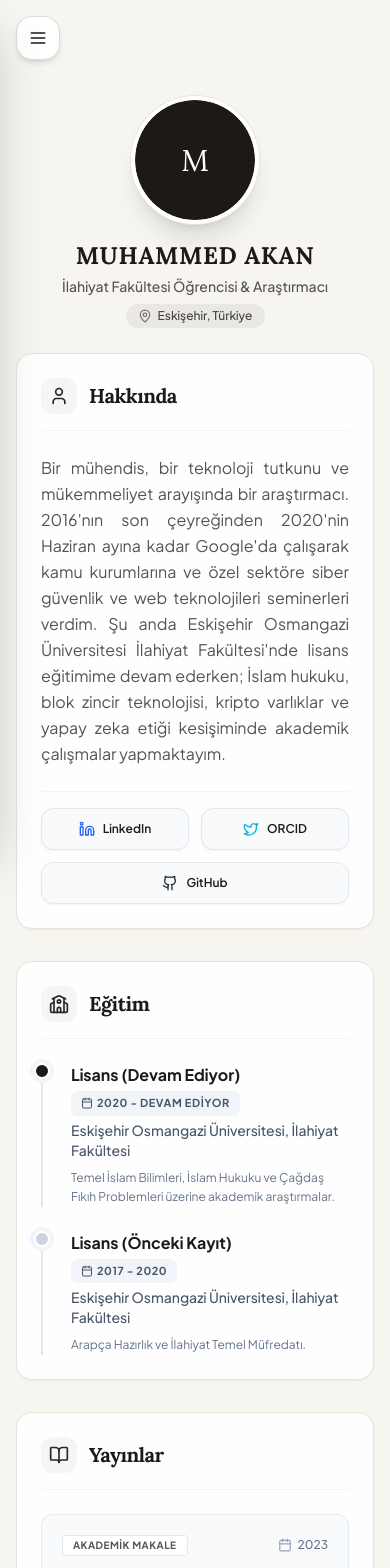
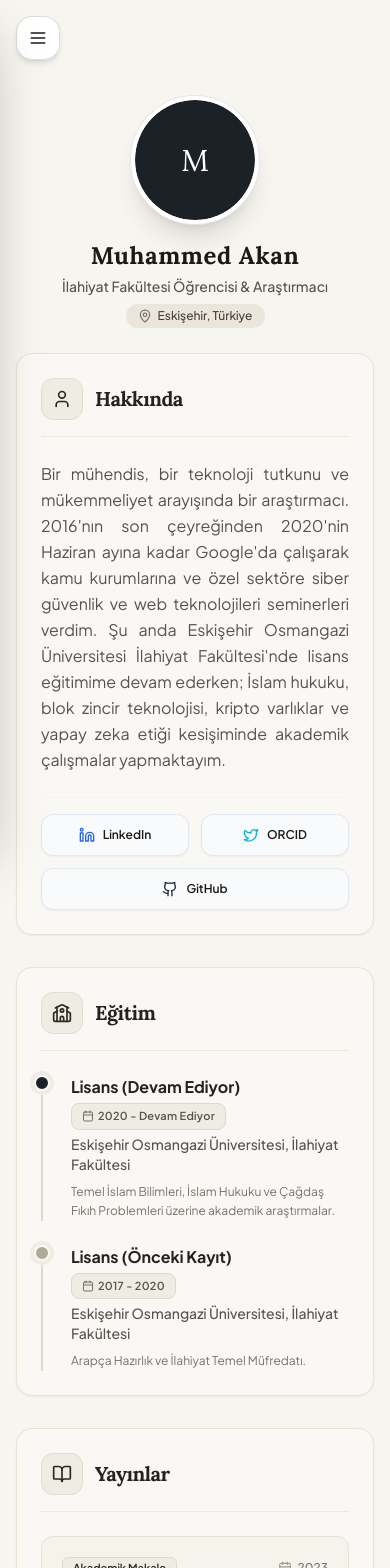
Before and after one commit to IaconProject/academic-portfolio, a Next.js app: page / in a window 390 px wide. Shown: the top 1568 px of the page. Built offline with nearby package versions, Linux system fonts and the light colour scheme; no server answers; the database is empty.

Commit message:
style: büyük harfler normal harf düzenine çevrildi, sidebar derin füme (#1c2128) ve uyumlu bej kart tonları uygulandı

```diff
--- a/app/layout.tsx
+++ b/app/layout.tsx
@@ -23,7 +23,7 @@ const spaceGrotesk = Space_Grotesk({
 });
 
 export const metadata: Metadata = {
-  title: 'MUHAMMED AKAN | Akademik Portfolyo',
+  title: 'Muhammed Akan | Akademik Portfolyo',
   description: 'İlahiyat Fakültesi Öğrencisi & Araştırmacı Muhammed Akan\'ın akademik portfolyosu. İslam Hukuku, Blok Zincir Teknolojisi ve Yapay Zeka Etiği.',
   keywords: ['Muhammed Akan', 'Akademik Portfolyo', 'İlahiyat', 'İslam Hukuku', 'Blok Zincir', 'Yapay Zeka Etiği'],
   authors: [{ name: 'Muhammed Akan' }],
@@ -32,7 +32,7 @@ export const metadata: Metadata = {
     icon: '/favicon.ico',
   },
   openGraph: {
-    title: 'MUHAMMED AKAN | Akademik Portfolyo',
+    title: 'Muhammed Akan | Akademik Portfolyo',
     description: 'İlahiyat Fakültesi Öğrencisi & Araştırmacı Muhammed Akan\'ın akademik portfolyosu.',
     type: 'website',
     locale: 'tr_TR',
--- a/components/public/AcademicCard.tsx
+++ b/components/public/AcademicCard.tsx
@@ -21,14 +21,14 @@ export const AcademicCard: React.FC<AcademicCardProps> = ({
   return (
     <section
       id={id}
-      className={`bg-white/95 rounded-2xl shadow-sm border border-[#e7e3d8] p-6 md:p-8 mb-8 transition-all duration-200 hover:shadow-md ${className}`}
+      className={`bg-[#faf8f4] rounded-2xl shadow-sm border border-[#e6e2d5] p-6 md:p-8 mb-8 transition-all duration-200 hover:shadow-md ${className}`}
     >
-      <div className="flex items-center justify-between border-b border-stone-100 pb-4 mb-6">
-        <div className="flex items-center gap-3 text-stone-900">
-          <div className="p-2 bg-stone-100 rounded-xl text-stone-800">
+      <div className="flex items-center justify-between border-b border-[#ece8dc] pb-4 mb-6">
+        <div className="flex items-center gap-3 text-[#24211e]">
+          <div className="p-2.5 bg-[#efece4] rounded-xl text-[#2c2825] border border-[#e2ddd0]">
             <Icon className="w-5 h-5" />
           </div>
-          <h2 className="font-serif text-xl md:text-2xl font-bold tracking-tight text-stone-900">
+          <h2 className="font-serif text-xl md:text-2xl font-bold tracking-tight text-[#24211e]">
             {title}
           </h2>
         </div>
--- a/components/public/ProfileHero.tsx
+++ b/components/public/ProfileHero.tsx
@@ -38,13 +38,13 @@ export const ProfileHero: React.FC<ProfileHeroProps> = ({ profile, onOpenAvatar
               </div>
             </>
           ) : (
-            <div className="w-full h-full bg-stone-900 text-white flex items-center justify-center text-3xl font-serif rounded-full">
+            <div className="w-full h-full bg-[#1c2128] text-white flex items-center justify-center text-3xl font-serif rounded-full">
               {profile.fullName.charAt(0)}
             </div>
           )}
         </div>
       </div>
-      <h1 className="font-serif text-2xl md:text-3xl font-bold text-stone-900 mb-1 uppercase tracking-wide">
+      <h1 className="font-serif text-2xl md:text-3xl font-bold text-stone-900 mb-1 tracking-wide">
         {profile.fullName}
       </h1>
       <p className="font-sans text-stone-600 text-sm md:text-base font-medium max-w-md mx-auto">
@@ -52,7 +52,7 @@ export const ProfileHero: React.FC<ProfileHeroProps> = ({ profile, onOpenAvatar
       </p>
 
       {profile.location && (
-        <div className="inline-flex items-center gap-1.5 mt-2 px-3 py-1 bg-stone-200/80 rounded-full text-xs text-stone-700 font-medium">
+        <div className="inline-flex items-center gap-1.5 mt-2 px-3 py-1 bg-[#eae6dc] rounded-full text-xs text-stone-700 font-medium">
           <MapPin className="w-3.5 h-3.5 text-stone-500" />
           <span>{profile.location}</span>
         </div>
--- a/components/public/sections/ConferencesSection.tsx
+++ b/components/public/sections/ConferencesSection.tsx
@@ -14,28 +14,28 @@ export const ConferencesSection: React.FC<ConferencesSectionProps> = ({ conferen
     <AcademicCard id="sempozyum" title="Sempozyum & Konferans" icon={Mic}>
       <div className="space-y-4">
         {conferences.map((conf) => (
-          <div key={conf.id} className="p-5 bg-slate-50 rounded-xl border border-slate-200/80">
+          <div key={conf.id} className="p-5 bg-[#f5f2ea]/80 rounded-xl border border-[#e6e2d5]">
             <div className="flex flex-col sm:flex-row sm:items-center justify-between gap-1 mb-2">
-              <span className="text-[10px] font-bold uppercase tracking-wider text-academic-navy bg-white px-2.5 py-0.5 rounded border border-slate-200 w-fit">
+              <span className="text-[11px] font-semibold text-[#2c2825] bg-[#efece4] px-2.5 py-0.5 rounded-md border border-[#ded9cb] w-fit">
                 {conf.role || 'Bildiri Sunumu'}
               </span>
-              <span className="text-xs text-slate-500 font-medium inline-flex items-center gap-1">
+              <span className="text-xs text-[#78716c] font-medium inline-flex items-center gap-1">
                 <Calendar className="w-3.5 h-3.5" />
                 {conf.year}
               </span>
             </div>
 
-            <h3 className="font-serif font-bold text-academic-navy text-base md:text-lg mb-1">
+            <h3 className="font-serif font-bold text-[#24211e] text-base md:text-lg mb-1">
               {conf.title}
             </h3>
 
-            <p className="text-slate-600 text-xs md:text-sm font-medium">
+            <p className="text-[#57534e] text-xs md:text-sm font-medium">
               {conf.eventName}
             </p>
 
             {conf.location && (
-              <div className="inline-flex items-center gap-1 text-xs text-slate-500 mt-2">
-                <MapPin className="w-3.5 h-3.5 text-slate-400" />
+              <div className="inline-flex items-center gap-1 text-xs text-[#78716c] mt-2">
+                <MapPin className="w-3.5 h-3.5 text-[#a19b8f]" />
                 <span>{conf.location}</span>
               </div>
             )}
--- a/components/public/sections/EducationSection.tsx
+++ b/components/public/sections/EducationSection.tsx
@@ -14,29 +14,29 @@ export const EducationSection: React.FC<EducationSectionProps> = ({ education })
     <AcademicCard id="egitim" title="Eğitim" icon={School}>
       <div className="space-y-6">
         {education.map((item, index) => (
-          <div key={item.id || index} className="relative pl-7 border-l-2 border-slate-200">
+          <div key={item.id || index} className="relative pl-7 border-l-2 border-[#ded9cb]">
             {/* Timeline Dot */}
             <div
-              className={`absolute -left-[9px] top-0 w-4 h-4 rounded-full border-2 border-white ring-4 ring-slate-100 ${
+              className={`absolute -left-[9px] top-0 w-4 h-4 rounded-full border-2 border-[#faf8f4] ring-4 ring-[#efece4] ${
                 item.isCurrent || item.status === 'Devam Ediyor'
-                  ? 'bg-academic-navy ring-academic-navy/10'
-                  : 'bg-slate-300'
+                  ? 'bg-[#1c2128]'
+                  : 'bg-[#b0a999]'
               }`}
             />
             <div className="flex flex-col sm:flex-row sm:items-center sm:justify-between gap-1">
-              <h3 className="font-bold text-academic-navy text-base md:text-lg">
+              <h3 className="font-bold text-[#24211e] text-base md:text-lg">
                 {item.degree}
               </h3>
-              <span className="inline-flex items-center gap-1 text-[11px] font-bold uppercase tracking-wider px-2.5 py-1 bg-slate-100 rounded-md text-slate-600 w-fit">
-                <Calendar className="w-3 h-3" />
+              <span className="inline-flex items-center gap-1 text-[11px] font-semibold tracking-wide px-2.5 py-1 bg-[#efece4] border border-[#ded9cb] rounded-lg text-[#57534e] w-fit">
+                <Calendar className="w-3 h-3 text-[#78716c]" />
                 {item.years}
               </span>
             </div>
-            <p className="text-slate-600 text-sm mt-1 font-medium">
+            <p className="text-[#57534e] text-sm mt-1 font-medium">
               {item.institution}
             </p>
             {item.description && (
-              <p className="text-slate-500 text-xs md:text-sm mt-2 leading-relaxed">
+              <p className="text-[#78716c] text-xs md:text-sm mt-2 leading-relaxed">
                 {item.description}
               </p>
             )}
--- a/components/public/sections/PublicationsSection.tsx
+++ b/components/public/sections/PublicationsSection.tsx
@@ -16,24 +16,24 @@ export const PublicationsSection: React.FC<PublicationsSectionProps> = ({ public
         {publications.map((pub) => (
           <div
             key={pub.id}
-            className="p-5 bg-slate-50 rounded-xl border border-slate-200/80 transition-all hover:bg-slate-100/70"
+            className="p-5 bg-[#f5f2ea]/80 rounded-xl border border-[#e6e2d5] transition-all hover:bg-[#efece4]"
           >
             <div className="flex items-center justify-between gap-2 mb-2">
-              <span className="text-[10px] font-bold uppercase tracking-wider text-academic-slate bg-white px-2.5 py-0.5 rounded border border-slate-200">
+              <span className="text-[11px] font-semibold text-[#2c2825] bg-[#efece4] px-2.5 py-0.5 rounded-md border border-[#ded9cb]">
                 {pub.type}
               </span>
-              <div className="flex items-center gap-1.5 text-xs text-slate-500 font-medium">
-                <Calendar className="w-3.5 h-3.5 text-slate-400" />
+              <div className="flex items-center gap-1.5 text-xs text-[#78716c] font-medium">
+                <Calendar className="w-3.5 h-3.5 text-[#a19b8f]" />
                 <span>{pub.year}</span>
               </div>
             </div>
 
-            <h3 className="font-serif font-bold text-academic-navy text-base md:text-lg leading-snug mb-2">
+            <h3 className="font-serif font-bold text-[#24211e] text-base md:text-lg leading-snug mb-2">
               &quot;{pub.title}&quot;
             </h3>
 
             {pub.publisher && (
-              <p className="text-slate-600 text-xs md:text-sm italic">
+              <p className="text-[#57534e] text-xs md:text-sm italic">
                 {pub.publisher}
               </p>
             )}
@@ -43,7 +43,7 @@ export const PublicationsSection: React.FC<PublicationsSectionProps> = ({ public
                 href={pub.url}
                 target="_blank"
                 rel="noopener noreferrer"
-                className="inline-flex items-center gap-1 mt-3 text-xs font-semibold text-academic-navy hover:underline"
+                className="inline-flex items-center gap-1 mt-3 text-xs font-semibold text-[#1c2128] hover:underline"
               >
                 <span>Yayını İncele</span>
                 <ExternalLink className="w-3.5 h-3.5" />
--- a/lib/initial-data.ts
+++ b/lib/initial-data.ts
@@ -2,7 +2,7 @@ import { PortfolioData } from './types';
 
 export const initialPortfolioData: PortfolioData = {
   profile: {
-    fullName: "MUHAMMED AKAN",
+    fullName: "Muhammed Akan",
     title: "İlahiyat Fakültesi Öğrencisi & Araştırmacı",
     subtitle: "İslam Hukuku, Blok Zincir Teknolojisi ve Yapay Zeka Etiği üzerine disiplinlerarası araştırmalar.",
     bio: "Bir mühendis, bir teknoloji tutkunu ve mükemmeliyet arayışında bir araştırmacı. 2016'nın son çeyreğinden 2020'nin Haziran ayına kadar Google'da çalışarak kamu kurumlarına ve özel sektöre siber güvenlik ve web teknolojileri seminerleri verdim. Şu anda Eskişehir Osmangazi Üniversitesi İlahiyat Fakültesi'nde lisans eğitimime devam ederken; İslam hukuku, blok zincir teknolojisi, kripto varlıklar ve yapay zeka etiği kesişiminde akademik çalışmalar yapmaktayım.",
@@ -138,7 +138,7 @@ export const initialPortfolioData: PortfolioData = {
     },
   ],
   seoSettings: {
-    metaTitle: "MUHAMMED AKAN | Akademik Portfolyo & Özgeçmiş",
+    metaTitle: "Muhammed Akan | Akademik Portfolyo & Özgeçmiş",
     metaDescription: "İlahiyat Fakültesi Öğrencisi & Araştırmacı Muhammed Akan'ın akademik portfolyosu. İslam Hukuku, Blok Zincir Teknolojisi ve Yapay Zeka Etiği üzerine yayınlar ve projeler.",
     keywords: "Muhammed Akan, Akademik Portfolyo, İlahiyat, İslam Hukuku, Blok Zincir, Yapay Zeka Etiği, Eskişehir Osmangazi Üniversitesi",
     ogImageUrl: "",
```
Also changed, not shown: components/public/DesktopSidebar.tsx (+8 -8 lines), components/public/sections/ContactSection.tsx (+29 -29 lines).
